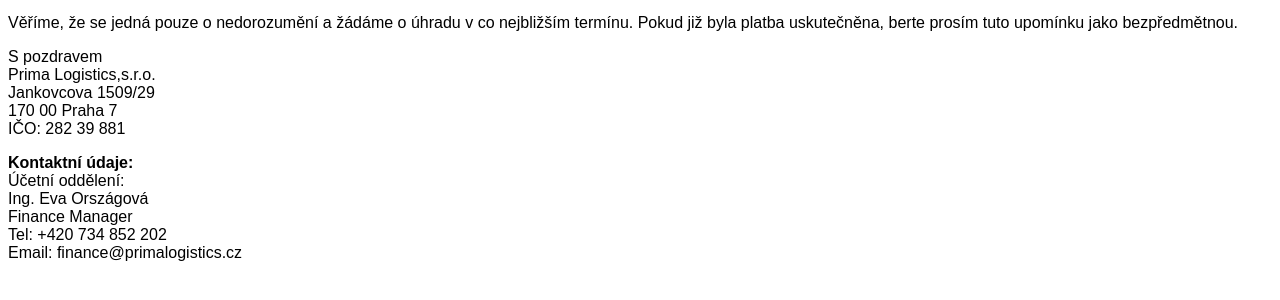
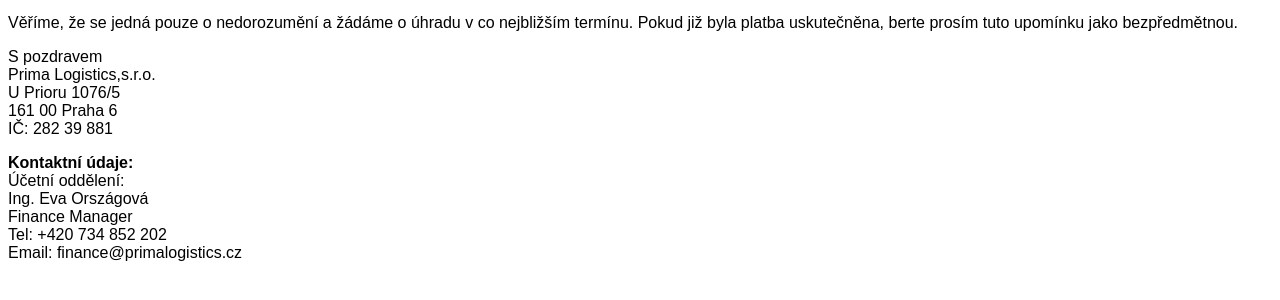
Before and after one commit to Tassader/Spedicka, a PHP site: page /templates/upominka1.phtml in a window 1280 px wide; the page is wider, and only the part inside the window is pictured. Shown: the part 188-488 px from the top of that part. Run offline with PHP 8.4, Linux system fonts and the light colour scheme.

Commit message:
Upominky - oprava adresy

```diff
--- a/PrimaUpominky/templates/upominka1.phtml
+++ b/PrimaUpominky/templates/upominka1.phtml
@@ -38,9 +38,9 @@
 <p>Věříme, že se jedná pouze o nedorozumění a žádáme o úhradu v co nejbližším termínu. Pokud již byla platba uskutečněna, berte prosím tuto upomínku jako bezpředmětnou.</p>
 <p>S pozdravem<br />
 Prima Logistics,s.r.o.<br />
-Jankovcova 1509/29<br />
-170 00  Praha 7<br />
-IČO:  282 39 881<br />
+U Prioru 1076/5<br />
+161 00  Praha 6<br />
+IČ: 282 39 881<br />
 </p>
 <p>
 <strong>Kontaktní údaje:</strong><br />
--- a/PrimaUpominky/templates/upominka2.phtml
+++ b/PrimaUpominky/templates/upominka2.phtml
@@ -40,9 +40,9 @@
 <p>Dále upozorňujeme, že Vám vyúčtujeme penále za každý den prodlení ve výši 0,1 % z celkové dlužné částky za každý den prodlení.</p>
 <p>S pozdravem<br />
 Prima Logistics,s.r.o.<br />
-Jankovcova 1509/29<br />
-170 00  Praha 7<br />
-IČO:  282 39 881<br />
+U Prioru 1076/5<br />
+161 00  Praha 6<br />
+IČ: 282 39 881<br />
 </p>
 <p>
 <strong>Kontaktní údaje:</strong><br />
--- a/PrimaUpominky/templates/upominka3.phtml
+++ b/PrimaUpominky/templates/upominka3.phtml
@@ -40,9 +40,9 @@
 <p>Věříme, že vzhledem k předchozím obchodním vztahům nenecháte tuto kauzu dojít tak daleko a fakturu uhradíte obratem.</p>
 <p>S pozdravem<br />
 Prima Logistics,s.r.o.<br />
-Jankovcova 1509/29<br />
-170 00  Praha 7<br />
-IČO:  282 39 881<br />
+U Prioru 1076/5<br />
+161 00  Praha 6<br />
+IČ: 282 39 881<br />
 </p>
 <p>
 <strong>Kontaktní údaje:</strong><br />
```
